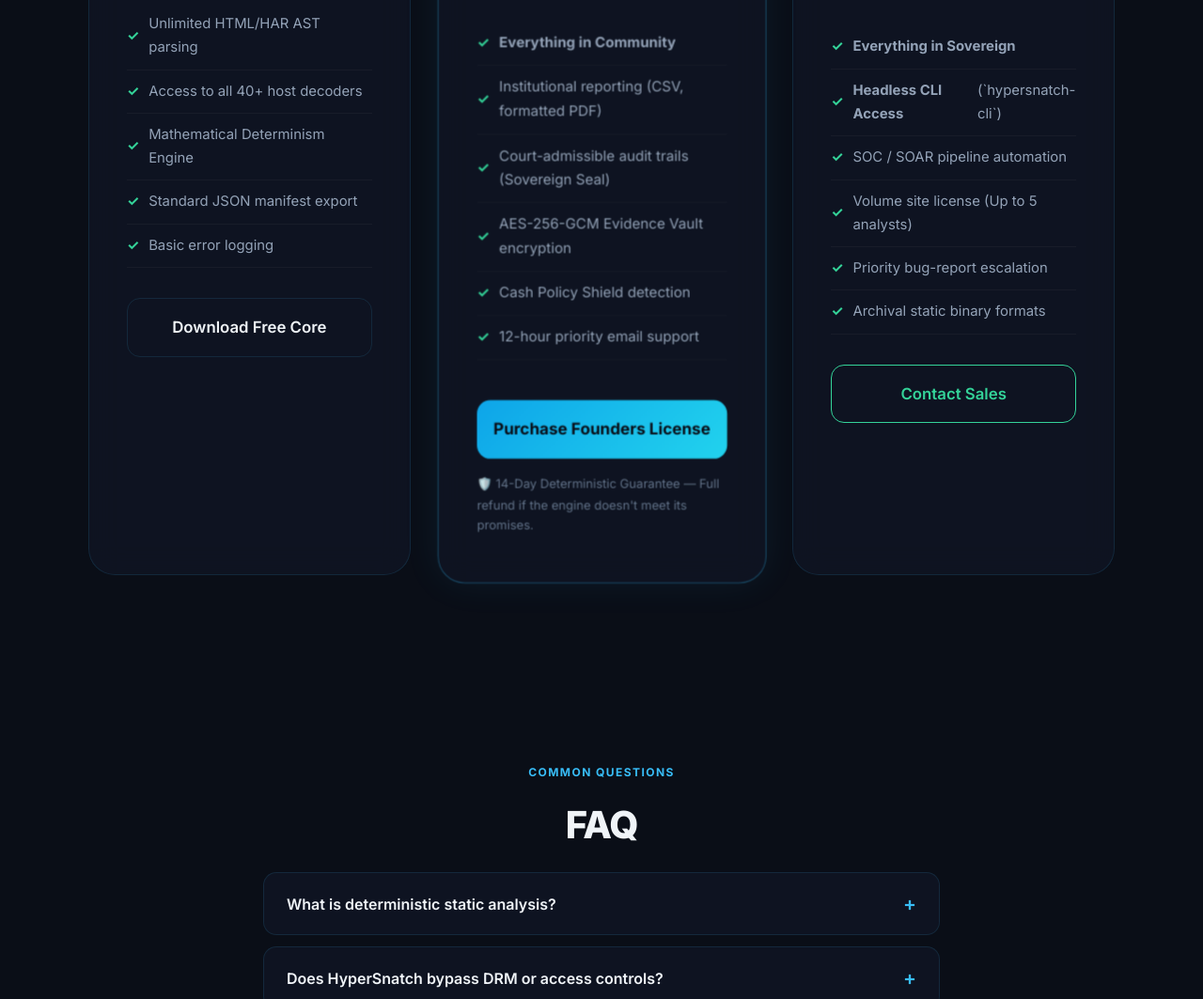
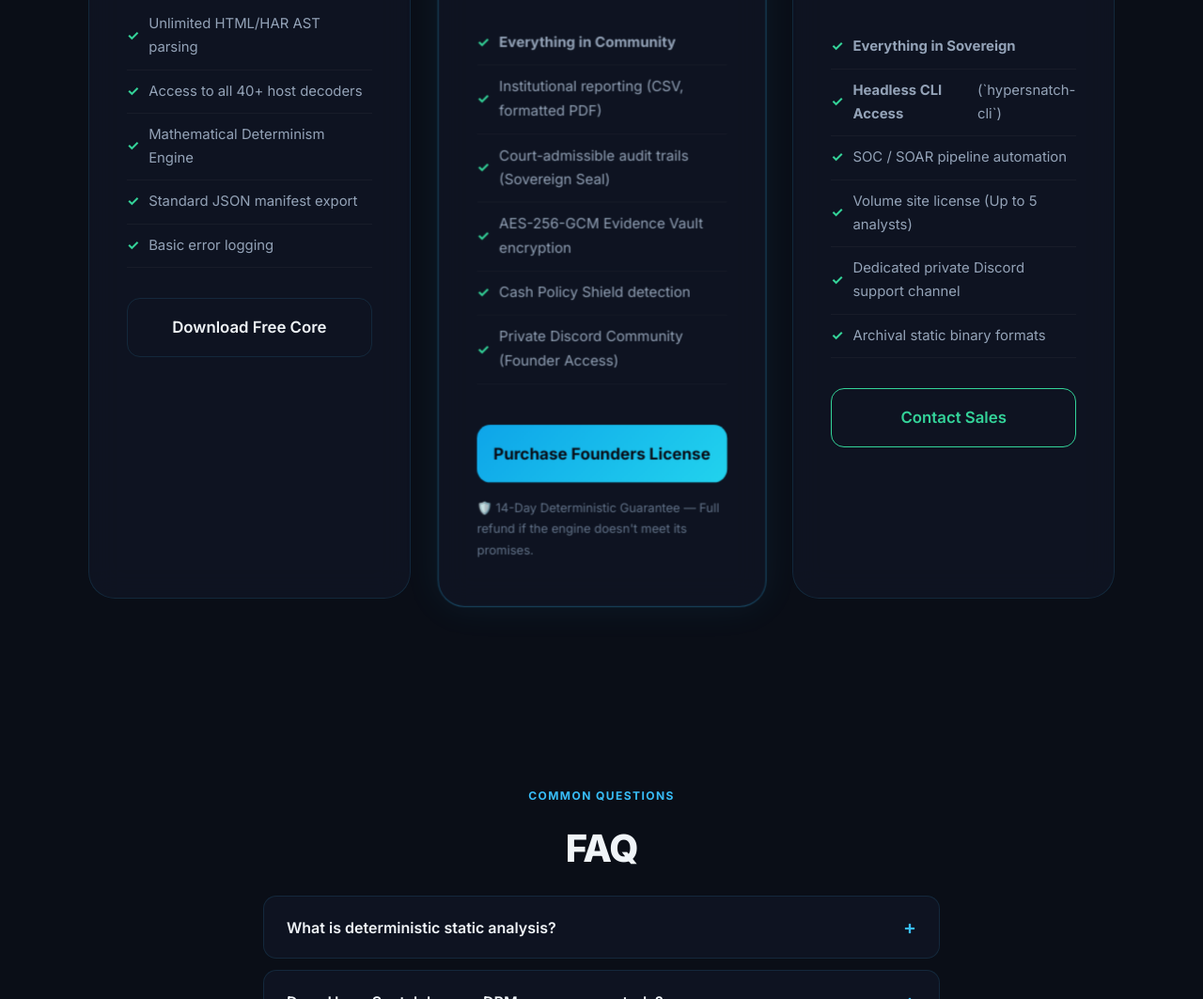
Before and after one commit to Z3r0DayZion-install/hypersnatch-site, a plain HTML site: page index.html in a window 1280 px wide. Shown: the part 3970-5033 px from the top of the page at 94% size. Drawn offline with Linux system fonts and the light colour scheme.

Commit message:
Update pricing tiers to include Discord community access

```diff
--- a/index.html
+++ b/index.html
@@ -222,7 +222,7 @@
                         <li>Court-admissible audit trails (Sovereign Seal)</li>
                         <li>AES-256-GCM Evidence Vault encryption</li>
                         <li>Cash Policy Shield detection</li>
-                        <li>12-hour priority email support</li>
+                        <li>Private Discord Community (Founder Access)</li>
                     </ul>
                     <a href="https://cashdominion.gumroad.com/l/itpxg" class="btn-primary" id="purchase-cta"
                         target="_blank" rel="noopener">
@@ -243,7 +243,7 @@
                         <li><strong>Headless CLI Access</strong> (`hypersnatch-cli`)</li>
                         <li>SOC / SOAR pipeline automation</li>
                         <li>Volume site license (Up to 5 analysts)</li>
-                        <li>Priority bug-report escalation</li>
+                        <li>Dedicated private Discord support channel</li>
                         <li>Archival static binary formats</li>
                     </ul>
                     <a href="mailto:sales@hypersnatch.com?subject=Institutional License Inquiry" class="btn-secondary"
```
